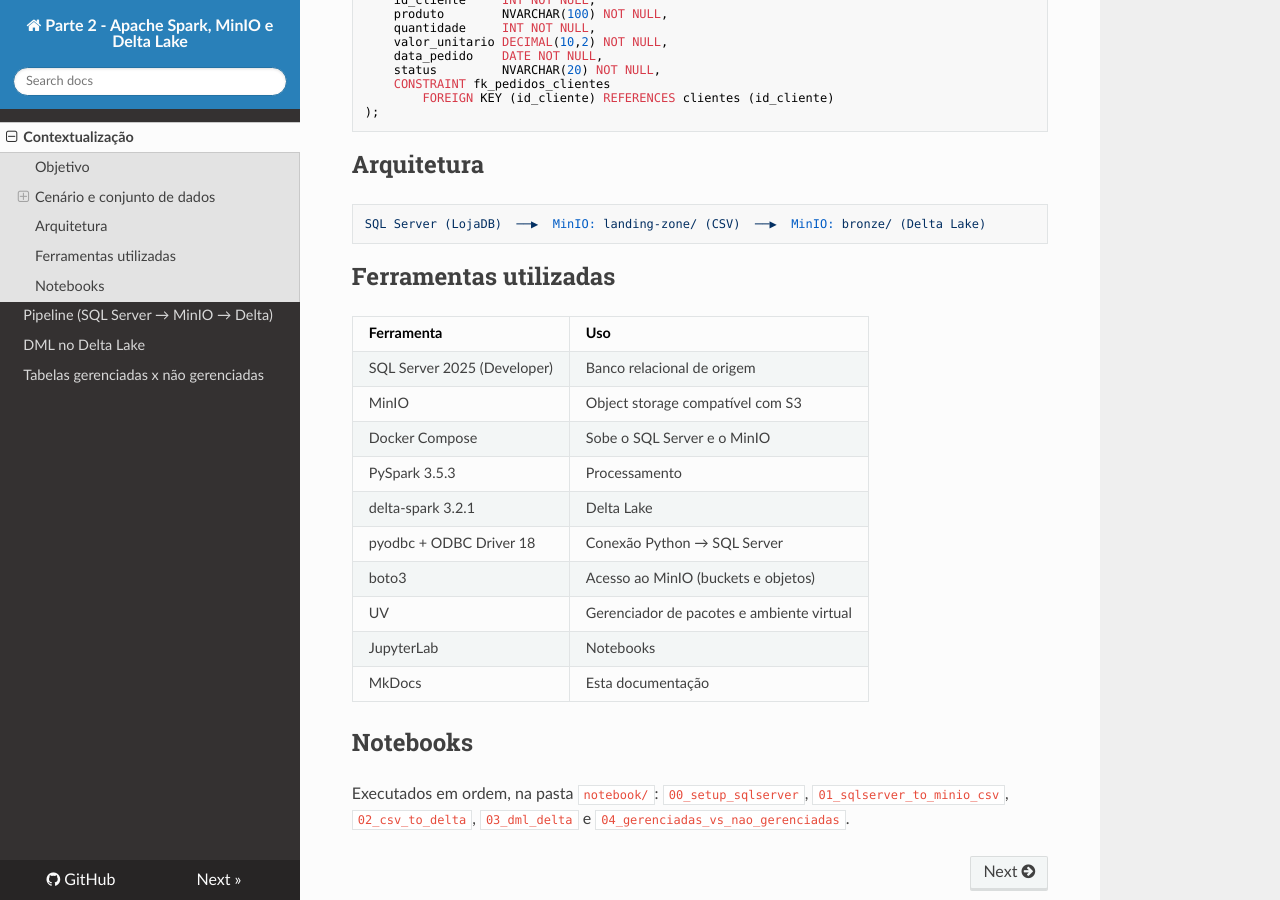
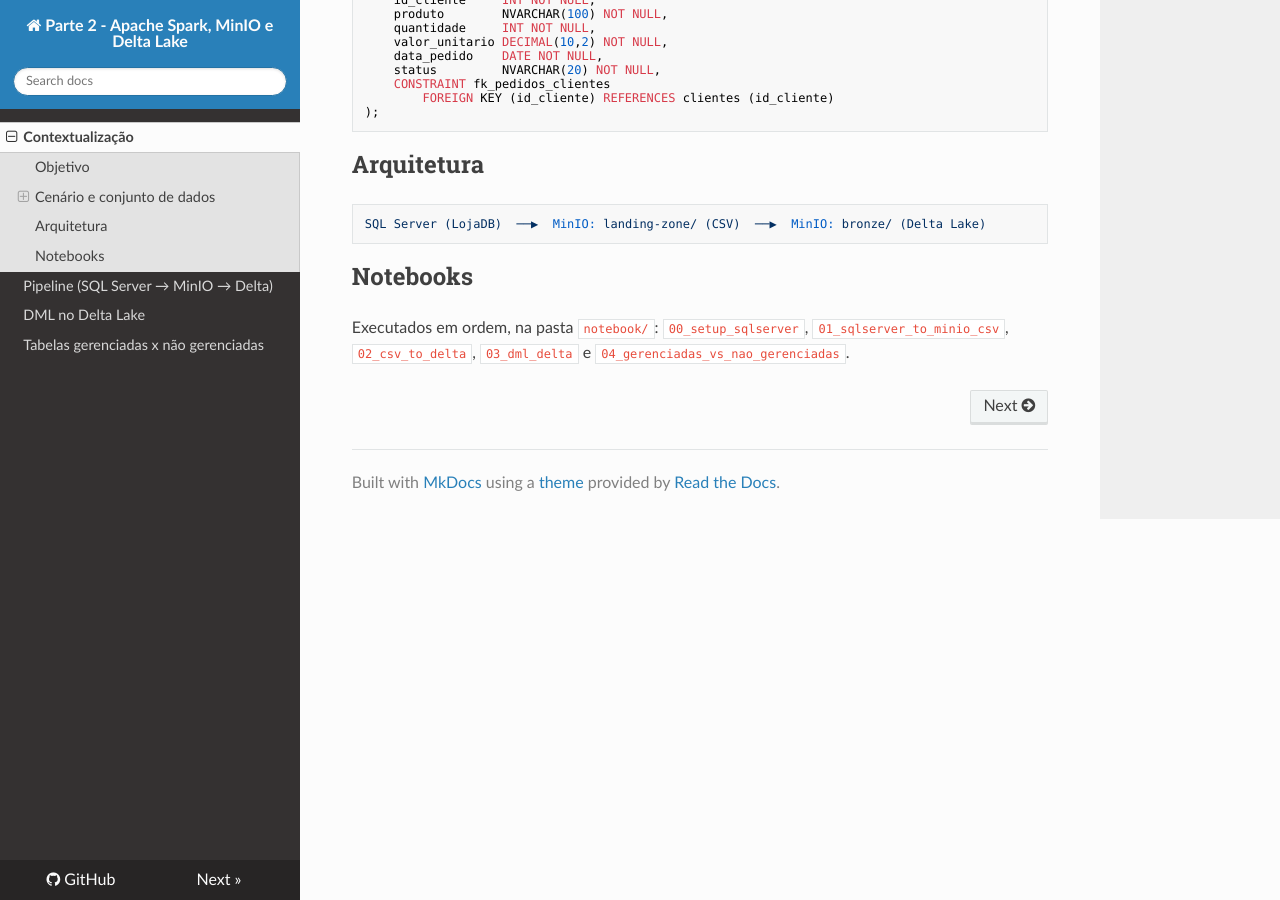
Before and after one commit to thomasjefersonm/pesquisadados_parte2, an MkDocs documentation site: the page built from docs/index.md, in a window 1280 px wide and 900 px high, scrolled down 1247 px. Built offline with MkDocs 1.6.1, drawn with Linux system fonts in a browser that asks for light colours; nearby versions of some CDN libraries.

Commit message:
Move lista de ferramentas do MkDocs para o README; corrige ODBC

````diff
--- a/docs/index.md
+++ b/docs/index.md
@@ -46,19 +46,5 @@
 SQL Server (LojaDB)  ──▶  MinIO: landing-zone/ (CSV)  ──▶  MinIO: bronze/ (Delta Lake)
 ```
 
-## Ferramentas utilizadas
-| Ferramenta | Uso |
-|---|---|
-| SQL Server 2025 (Developer) | Banco relacional de origem |
-| MinIO | Object storage compatível com S3 |
-| Docker Compose | Sobe o SQL Server e o MinIO |
-| PySpark 3.5.3 | Processamento |
-| delta-spark 3.2.1 | Delta Lake |
-| pyodbc + ODBC Driver 18 | Conexão Python → SQL Server |
-| boto3 | Acesso ao MinIO (buckets e objetos) |
-| UV | Gerenciador de pacotes e ambiente virtual |
-| JupyterLab | Notebooks |
-| MkDocs | Esta documentação |
-
 ## Notebooks
 Executados em ordem, na pasta `notebook/`: `00_setup_sqlserver`, `01_sqlserver_to_minio_csv`, `02_csv_to_delta`, `03_dml_delta` e `04_gerenciadas_vs_nao_gerenciadas`.
````
Also changed, not shown: README.md (+21 -0 lines).
